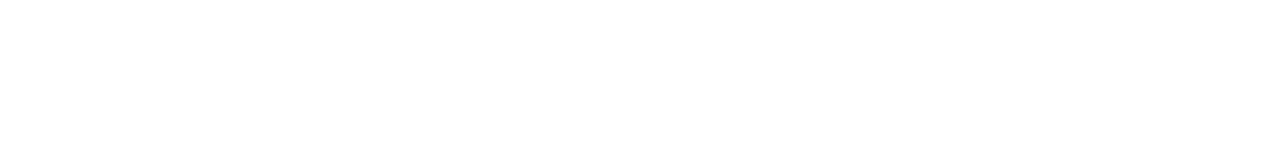
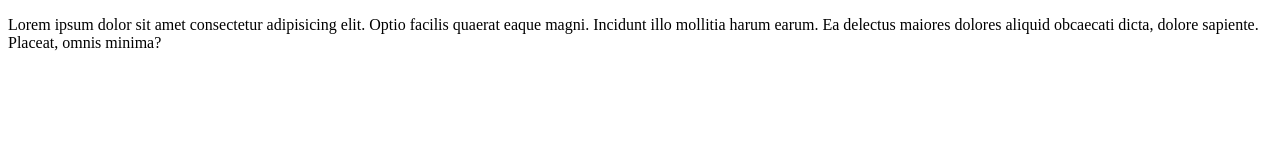
Before and after one commit to JuniorSilva88/Blog-JrTec, a plain HTML site: page index.html in a window 1280 px wide. Drawn offline with Linux system fonts and the light colour scheme.

Commit message:
Dia-2
Configurando projeto

```diff
--- a/index.html
+++ b/index.html
@@ -1,5 +1,6 @@
 <!DOCTYPE html>
 <html lang="en">
+
 <head>
     <meta charset="UTF-8">
     <meta http-equiv="X-UA-Compatible" content="IE=edge">
@@ -8,7 +9,11 @@
     <link rel="stylesheet" href="index.js">
     <title>Blog-JrTec</title>
 </head>
+
 <body>
+    <p>Lorem ipsum dolor sit amet consectetur adipisicing elit. Optio facilis quaerat eaque magni. Incidunt illo
+        mollitia harum earum. Ea delectus maiores dolores aliquid obcaecati dicta, dolore sapiente. Placeat, omnis
+        minima?</p>
+</body>
 
-</body>
 </html>
```
